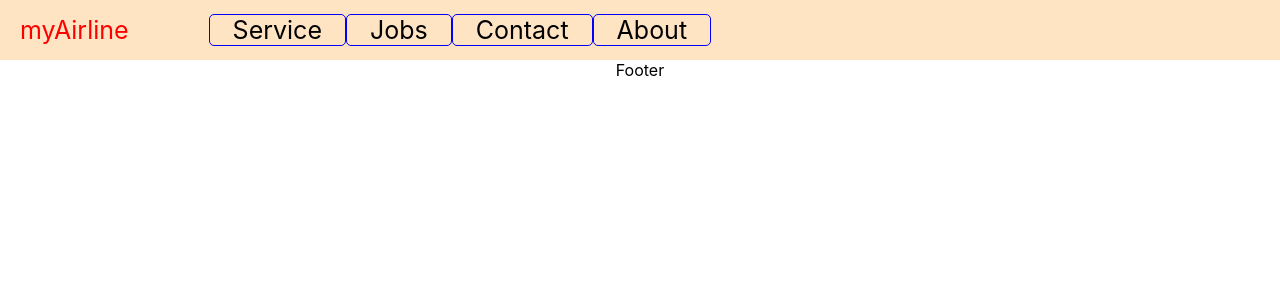
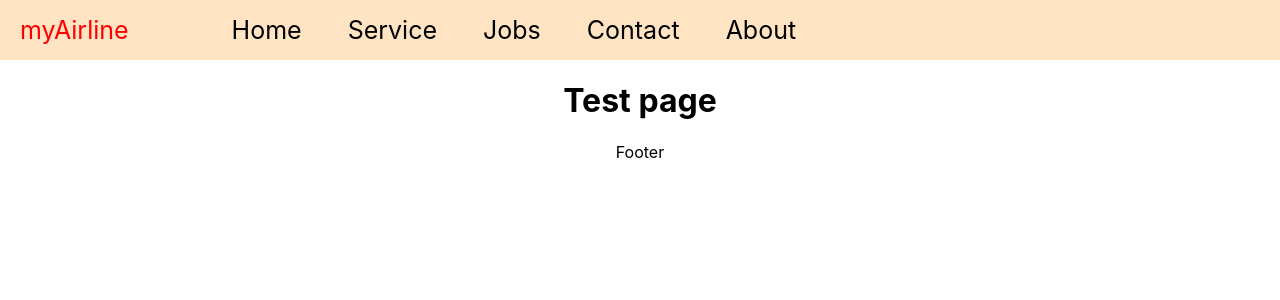
Before and after one commit to flobbe9/myAirline-frontend, a React (Create React App) app: page /test in a window 1280 px wide. Shown: the top 300 px of the page. Built offline with nearby package versions, Linux system fonts and the light colour scheme.

Commit message:
feat: make dropDown appear in the right place

```diff
--- a/src/App.css
+++ b/src/App.css
@@ -28,15 +28,6 @@
   color: #61dafb;
 }
 
-#myAirline-logo {
-	/* border: 1px solid blue; */
-	color: red;
-	font-size: 25px;
-	margin-right: 80px;
-	padding: 0px;
-	text-decoration: none;
-}
-
 @keyframes App-logo-spin {
   	from {
     	transform: rotate(0deg);
--- a/src/App.js
+++ b/src/App.js
@@ -8,6 +8,7 @@ import Service from "./components/service/Service.tsx";
 import Jobs from "./components/jobs/Jobs.tsx";
 import Contact from "./components/contact/Contact.tsx";
 import About from "./components/about/About.tsx";
+import Test from "./components/test/Test.tsx";
 
 
 function App() {
@@ -23,6 +24,7 @@ function App() {
 					<Route path="/jobs" element={<Jobs />} />
 					<Route path="/contact" element={<Contact />} />
 					<Route path="/about" element={<About />} />
+					<Route path="/test" element={<Test />} />
 				</Routes>
 
 				<Footer />
--- a/src/components/navBar/NavBar.css
+++ b/src/components/navBar/NavBar.css
@@ -5,23 +5,38 @@
 }
 
 .NavBar-item {
-    border: 1px solid blue;
+    display: inline-block;
+}
+
+.NavBar-item:hover {
+    background-color: white;
     border-radius: 5px;
+}
+
+.NavBar-item-heading {
+    /* border: 1px solid blue; */
     color: black;
     font-size: 25px;
     padding: 0px 23px;
     text-decoration: none;
-    -webkit-transition: background-color 0.2s;
-    transition: background-color 0.2s;
 }
 
-.NavBar-item:hover {
+.NavBar-item-dropDown {
     background-color: white;
+	border: 1px solid black;
+    border-radius: 5px;
+    display: none;
+    font-size: 20px;
+    padding: 5px 15px;
+    position: absolute;
 }
 
-.NavBar-dropDown {
-	border: 1px solid blue;
-    display: none;
-    left: 225px;
-    position: absolute;
+
+#myAirline-logo {
+	/* border: 1px solid blue; */
+	color: red;
+	font-size: 25px;
+	margin-right: 80px;
+	padding: 0px;
+	text-decoration: none;
 }
--- a/src/components/navBar/NavBar.tsx
+++ b/src/components/navBar/NavBar.tsx
@@ -2,6 +2,7 @@ import React, { useEffect } from "react";
 import "./NavBar.css";
 import { Link } from "react-router-dom";
 import { setDisplayOfClass } from "../../helperMethods/events/events.ts"
+import DropDown from "./dropDown/DropDown.tsx";
 
 
 export default function NavBar(props) {
@@ -15,41 +16,47 @@ export default function NavBar(props) {
                 myAirline
              </Link>
 
-            {/* <div className="NavBar-item">
-                <Link className="NavBar-element-container" to="/">
+            <div className="NavBar-item">
+                <Link className="NavBar-item-heading" to="/">
                     Home
-                    <div className="NavBar-element-item">
-                        DropDown
+                </Link>
+                <DropDown links="Home" className="NavBar-item-dropDown" />
             </div>
+
+            <div className="NavBar-item">
+                <Link className="NavBar-item-heading" to="/service">
+                    Service
                 </Link>
-            </div> */}
+                <DropDown links="Service" className="NavBar-item-dropDown" />
+            </div>
 
-            <Link className="NavBar-item" to="/service">
-                Service
-                <div className="NavBar-dropDown">
-                    DropDown
-                    {/** <DropDown className="NavBar-dropDown-item" /> */}
-                </div>
-            </Link>
-
-            <Link className="NavBar-item" to="/jobs">
+            <div className="NavBar-item">
+                <Link className="NavBar-item-heading" to="/jobs">
                     Jobs
                 </Link>
+                <DropDown links="Jobs" className="NavBar-item-dropDown" />
+            </div>
 
-            <Link className="NavBar-item" to="/contact">
+            <div className="NavBar-item">
+                <Link className="NavBar-item-heading" to="/contact">
                     Contact
                 </Link>
+                <DropDown links="Contact" className="NavBar-item-dropDown" />
+            </div>
 
-            <Link className="NavBar-item" to="/about">
+            <div className="NavBar-item">
+                <Link className="NavBar-item-heading" to="/about">
                     About
                 </Link>
+                <DropDown links="About" className="NavBar-item-dropDown" />
+            </div>
         </div>
     )
 }
 
 
 const navBarItems = document.getElementsByClassName("NavBar-item");
-const navBarDropDowns = document.getElementsByClassName("NavBar-dropDown");
+const navBarDropDowns = document.getElementsByClassName("NavBar-item-dropDown");
 
 
 function addEventListeners() {
--- /dev/null
+++ b/src/components/navBar/dropDown/DropDown.tsx
@@ -0,0 +1,12 @@
+import React from "react"
+import { Link } from "react-router-dom"
+
+
+export default function DropDown(props) {
+
+    return (
+        <div className={props.className}>
+            <Link to="/test">{props.links}</Link>
+        </div>
+    )
+}
--- /dev/null
+++ b/src/components/test/Test.tsx
@@ -0,0 +1,11 @@
+import React from "react";
+
+
+export default function Test(props) {
+
+    return (
+        <div>
+            <h1>Test page</h1>
+        </div>
+    )
+}
```
Also changed, not shown: src/components/navBar/dropDown/DropDown.css (added). Lines whose indentation alone changed are shown as unchanged.
